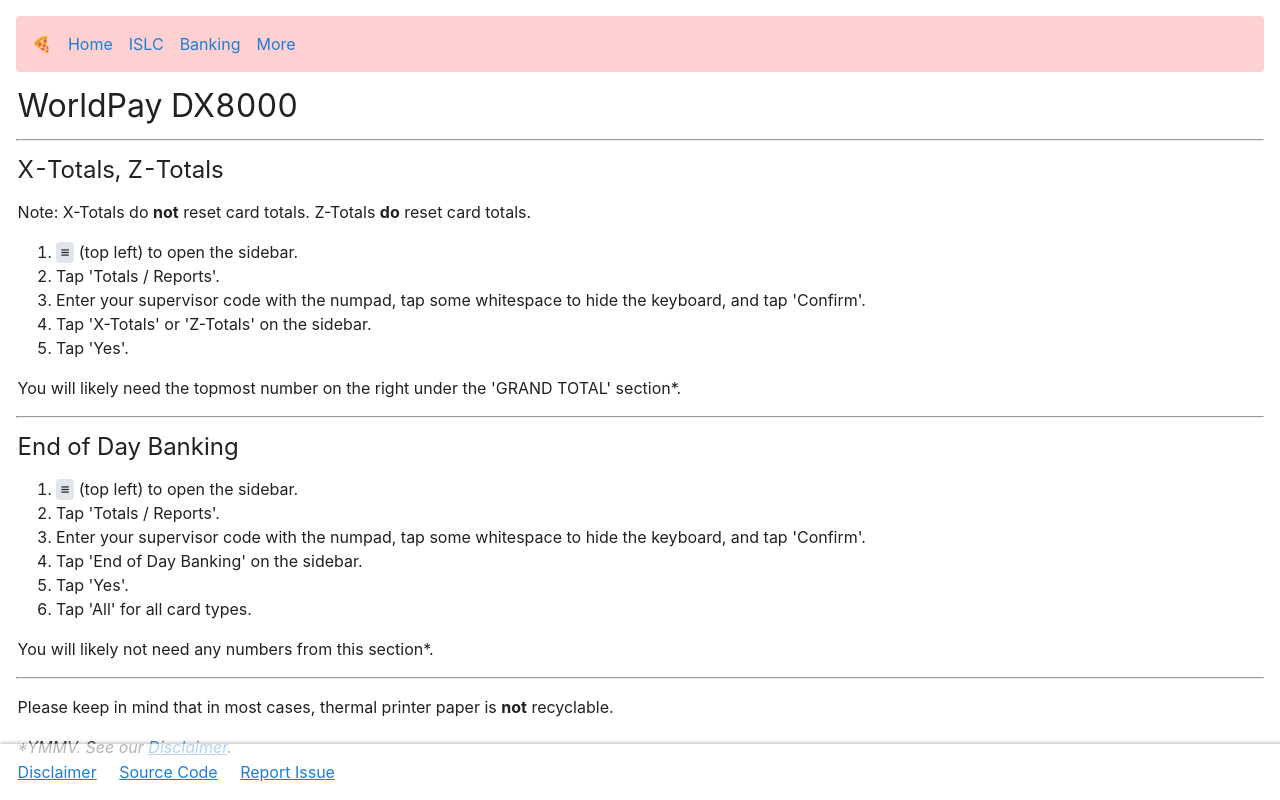
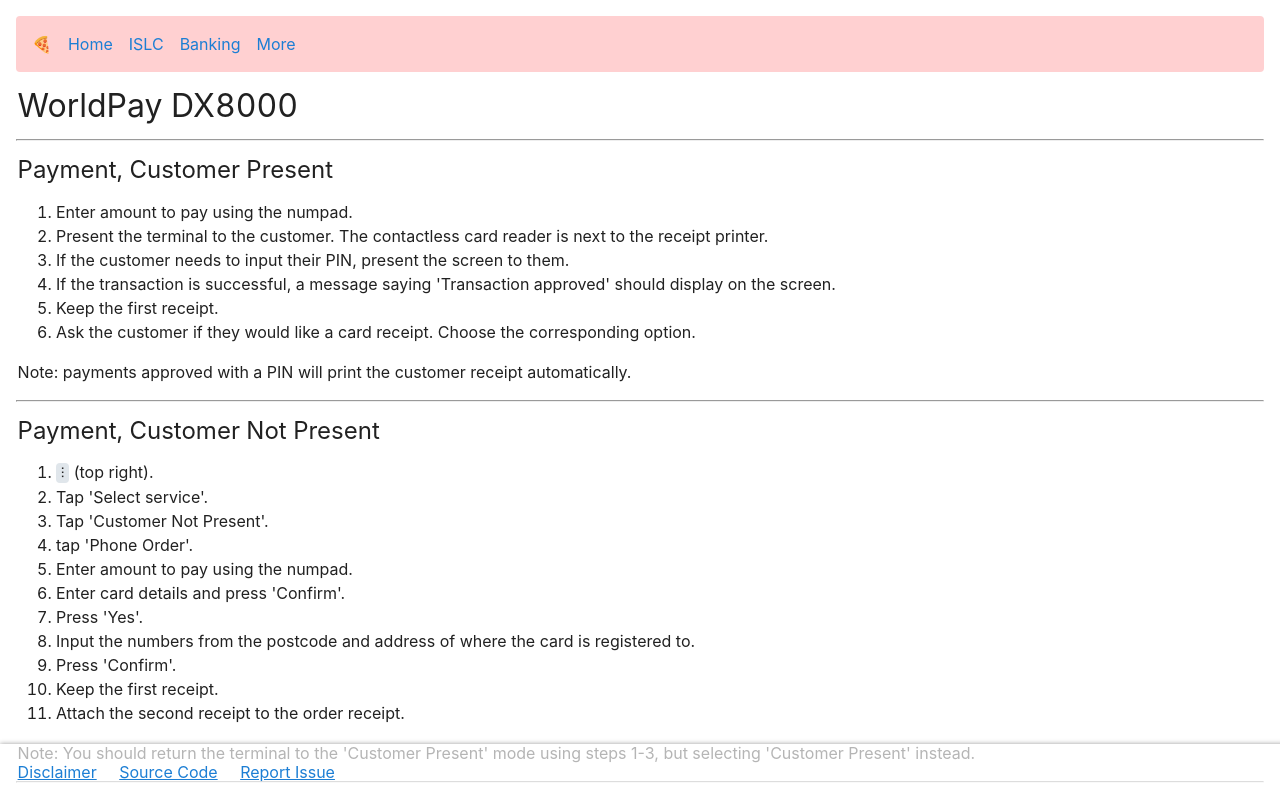
Before and after one commit to hermaplusplus/ISLC, a SvelteKit app in the folder islc/: page /banking/dx8000 in a window 1280 px wide. Shown: the top 800 px of the page. Built offline with nearby package versions, Linux system fonts and the light colour scheme.

Commit message:
Even more content.

```diff
--- a/islc/src/routes/banking/dx8000/+page.svelte
+++ b/islc/src/routes/banking/dx8000/+page.svelte
@@ -1,4 +1,35 @@
 <h1>WorldPay DX8000</h1>
+
+<hr>
+
+<h2>Payment, Customer Present</h2>
+<ol>
+    <li>Enter amount to pay using the numpad.</li>
+    <li>Present the terminal to the customer. The contactless card reader is next to the receipt printer.</li>
+    <li>If the customer needs to input their PIN, present the screen to them.</li>
+    <li>If the transaction is successful, a message saying 'Transaction approved' should display on the screen.</li>
+    <li>Keep the first receipt.</li>
+    <li>Ask the customer if they would like a card receipt. Choose the corresponding option.</li>
+</ol>
+<p>Note: payments approved with a PIN will print the customer receipt automatically.</p>
+
+<hr>
+
+<h2>Payment, Customer Not Present</h2>
+<ol>
+    <li><code>⫶</code> (top right).</li>
+    <li>Tap 'Select service'.</li>
+    <li>Tap 'Customer Not Present'.</li>
+    <li>tap 'Phone Order'.</li>
+    <li>Enter amount to pay using the numpad.</li>
+    <li>Enter card details and press 'Confirm'.</li>
+    <li>Press 'Yes'.</li>
+    <li>Input the numbers from the postcode and address of where the card is registered to.</li>
+    <li>Press 'Confirm'.</li>
+    <li>Keep the first receipt.</li>
+    <li>Attach the second receipt to the order receipt.</li>
+</ol>
+<p>Note: You should return the terminal to the 'Customer Present' mode using steps 1-3, but selecting 'Customer Present' instead.</p>
 
 <hr>
 
```
